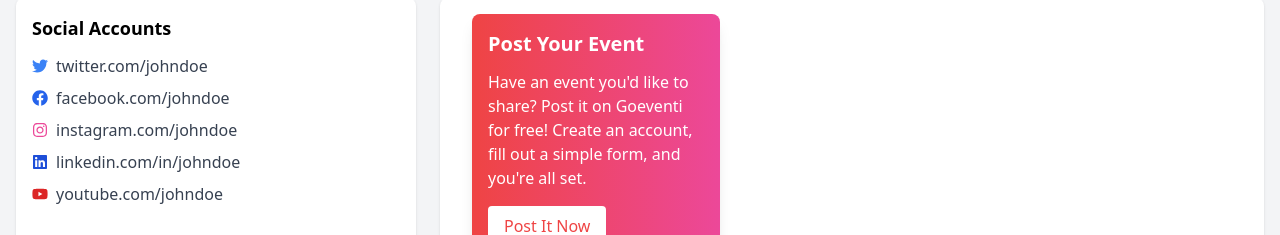
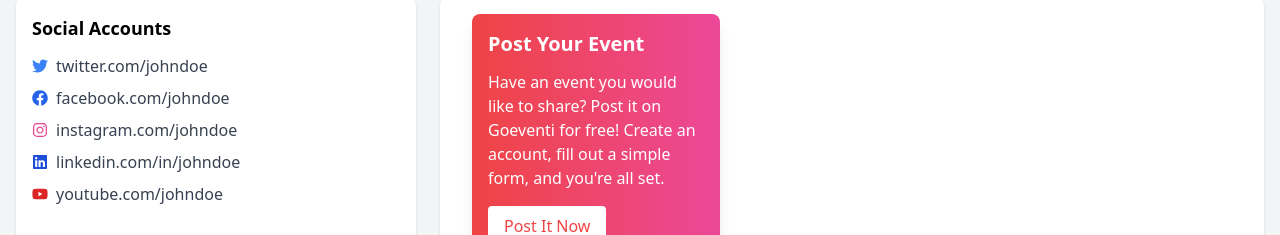
Before and after one commit to programmer22/social-network, a Next.js app: page /profile in a window 1280 px wide. Shown: the part 450-685 px from the top of the page. Built offline with nearby package versions, Linux system fonts and the light colour scheme.

Commit message:
Change image to Image and you'd to you would

```diff
--- a/components/profile/news_section/NewsSection.tsx
+++ b/components/profile/news_section/NewsSection.tsx
@@ -5,7 +5,7 @@ const NewsSection = () => {
     <div className="w-full md:w-1/3 pl-4 space-y-6">
       <div className="mb-6 p-4 bg-gradient-to-r from-red-500 to-pink-500 rounded-lg shadow-lg text-white">
         <h3 className="text-xl font-bold mb-3">Post Your Event</h3>
-        <p>Have an event you'd like to share? Post it on Goeventi for free! Create an account, fill out a simple form, and you're all set.</p>
+        <p>Have an event you would like to share? Post it on Goeventi for free! Create an account, fill out a simple form, and you're all set.</p>
         <button className="mt-4 bg-white text-red-500 px-4 py-2 rounded hover:bg-gray-100 focus:outline-none focus:ring-2 focus:ring-red-500">Post It Now</button>
       </div>
 
--- a/pages/newsfeed.tsx
+++ b/pages/newsfeed.tsx
@@ -1,4 +1,6 @@
 'use client'
+
+import Image from 'next/image';
 
 import React, { useState, useEffect } from 'react';
 // Import necessary components and icons
@@ -40,7 +42,7 @@ export default function NewsFeed() {
                         </div>
                         <p>{post.content}</p>
                         {/* Post image if available */}
-                        {post.image && <img src={post.image} alt="Post" className="my-3 rounded" />}
+                        {post.image && <Image src={post.image} alt="Post" className="my-3 rounded" />}
                         <div className="flex">
                             <button className="flex items-center mr-4 text-gray-600 hover:text-red-500">
                                 <FaHeart className="mr-1" /> Like
```
